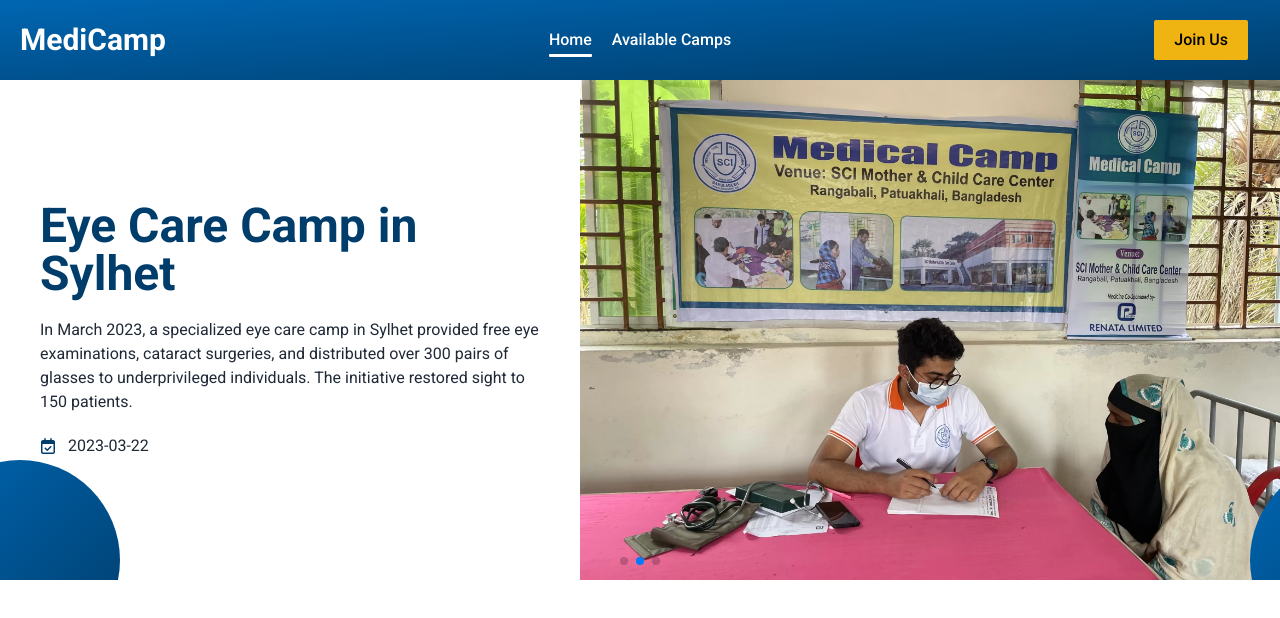
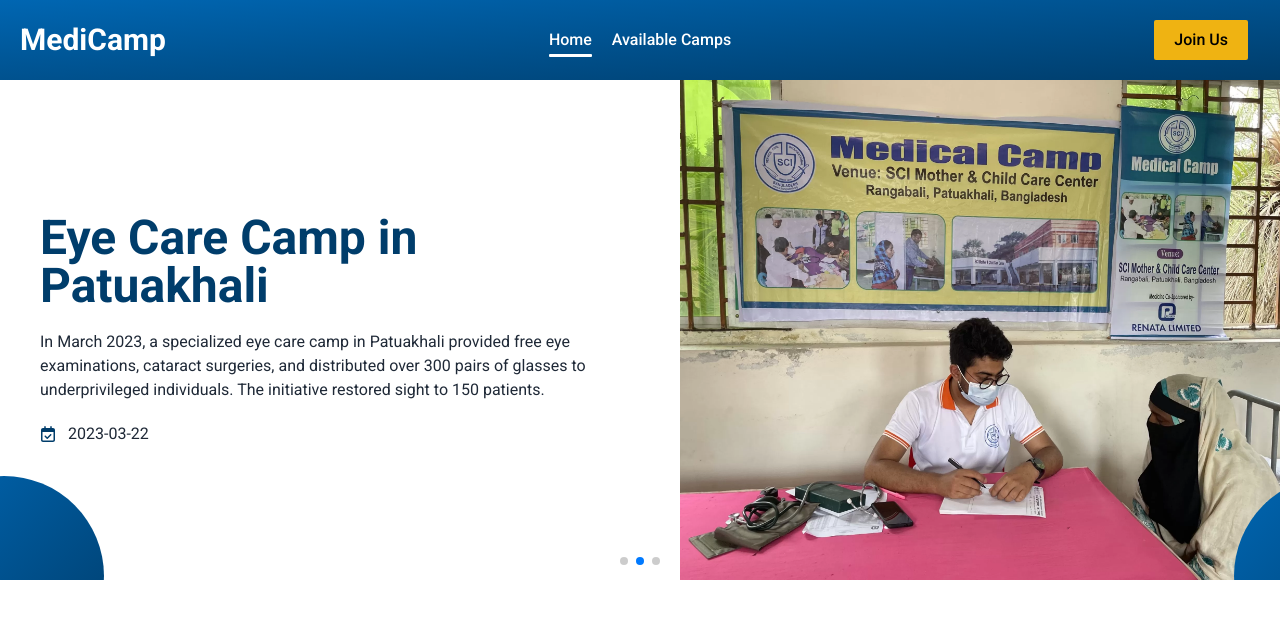
Before and after one commit to shahin-hossain-dev/medi-camp-client, a React (Vite) app: page / in a window 1280 px wide. Shown: the top 618 px of the page. Built offline with nearby package versions, Linux system fonts and the light colour scheme; no server answers.

Commit message:
banner responsive updatd

```diff
--- a/src/pages/Home/Banner/Banner.jsx
+++ b/src/pages/Home/Banner/Banner.jsx
@@ -28,9 +28,14 @@ const Banner = () => {
       >
         {bannerData.map((slide) => (
           <SwiperSlide key={slide.id}>
-            <div className="flex items-center justify-between">
-              <div className="flex-1 space-y-5 p-10">
-                <h2 className="text-5xl font-bold text-[#003d6b]">
+            <div className="flex items-center justify-between ">
+              <div className="absolute md:hidden flex justify-center items-center min-h-full w-full bg-[#00000099] ">
+                <h2 className="text-3xl px-5 text-center font-bold text-[#ffffff]">
+                  {slide.title}
+                </h2>
+              </div>
+              <div className="flex-1 hidden md:block space-y-5 p-4 md:p-10">
+                <h2 className="lg:text-5xl font-bold text-[#003d6b]">
                   {slide.title}
                 </h2>
                 <p>{slide.description}</p>
@@ -39,15 +44,15 @@ const Banner = () => {
                   <span>{slide.date}</span>
                 </span>
               </div>
-              <div className="">
+              <div className="flex-1 h-full">
                 <img
                   src={slide.image_url}
                   alt=""
-                  className="w-1/2 h-[300px] lg:w-[700px] lg:h-[500px] "
+                  className="w-full h-[300px] mt-0 object-cover lg:w-[700px] lg:h-[500px] "
                 />
               </div>
             </div>
-            <div className="w-[200px] absolute  h-[200px] bg-[] bg-gradient-to-br from-[#0066b2] to-[#003d6b] rounded-full -bottom-20 -left-20"></div>
+            <div className="w-[200px] absolute hidden lg:flex h-[200px] bg-[] bg-gradient-to-br from-[#0066b2] to-[#003d6b] rounded-full -bottom-24 -left-24"></div>
           </SwiperSlide>
         ))}
       </Swiper>
--- a/src/pages/Home/Banner/BannerData.js
+++ b/src/pages/Home/Banner/BannerData.js
@@ -14,10 +14,10 @@ export const bannerData = [
   },
   {
     id: 2,
-    title: "Eye Care Camp in Sylhet",
+    title: "Eye Care Camp in Patuakhali",
     image_url: camp2,
     description:
-      "In March 2023, a specialized eye care camp in Sylhet provided free eye examinations, cataract surgeries, and distributed over 300 pairs of glasses to underprivileged individuals. The initiative restored sight to 150 patients.",
+      "In March 2023, a specialized eye care camp in Patuakhali provided free eye examinations, cataract surgeries, and distributed over 300 pairs of glasses to underprivileged individuals. The initiative restored sight to 150 patients.",
     date: "2023-03-22",
   },
   {
--- a/src/pages/JoinUs/JoinUs.jsx
+++ b/src/pages/JoinUs/JoinUs.jsx
@@ -13,6 +13,12 @@ const JoinUs = () => {
   const location = useLocation();
   const navigate = useNavigate();
   const from = location?.state || "/";
+
+  const { user } = useAuth();
+
+  if (user) {
+    navigate(from);
+  }
 
   const {
     register,
--- a/src/pages/shared/Navbar/Navbar.jsx
+++ b/src/pages/shared/Navbar/Navbar.jsx
@@ -85,7 +85,7 @@ const Navbar = () => {
             </div>
             <ul
               tabIndex={0}
-              className="menu rounded-md menu-sm dropdown-content mt-3 z-[1] p-2 shadow bg-base-100  w-52 "
+              className="menu rounded-md menu-sm dropdown-content mt-3 z-[10] p-2 shadow bg-base-100  w-52 "
             >
               <li>
                 <h3 className="justify-between">
```
